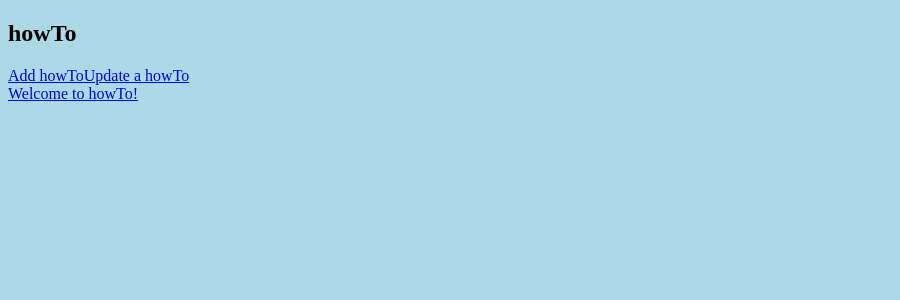
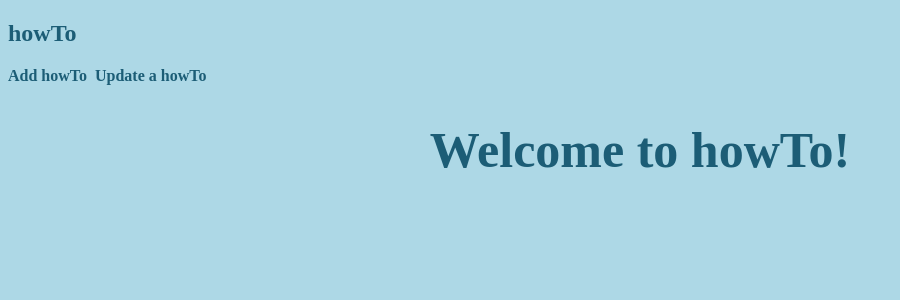
Before and after one commit to Build-How-To/Front-End, a React (Create React App) app: page /home in a window 1280 px wide. Shown: the top 300 px of the page, without its empty margins (0-900 px from the left). Built offline with nearby package versions, Linux system fonts and the light colour scheme; no server answers; sample sign-in values are in the browser's storage.

Commit message:
update styling

```diff
--- a/src/App.css
+++ b/src/App.css
@@ -1,16 +1,52 @@
-.login {
-  background-color: lightblue;
-}
 
-.form-login{
-  background-color: lightblue;
-}
 
-.signup {
-  background-color: lightblue;
-  height:500px;
 
-}
 body{
   background-color: lightblue;
 }
+.home-wrapper{
+  margin-top: 36px;
+  display: flex;
+  flex-wrap: wrap;
+  justify-content: center;
+}
+.howto-Nav{
+  text-decoration: none;
+}
+
+.home-wrapper h2{
+  color: #1c5d76;
+}
+.home-link{
+  text-decoration: none;
+  color: #1c5d76;
+  font-weight: bold;
+  font-size:50px;
+
+}
+
+.howTo-card {
+  display:flex;
+  border: 1 px solid gray;
+  text-decoration: none;
+
+}
+.howto-list-wrapper {
+  margin-top: 36px;
+  display: flex;
+  flex-wrap: wrap;
+  justify-content: center;
+}
+.howto-list-title a {
+  text-decoration: none;
+}
+
+.howTo-header {
+  color:  #1c5d76;
+}
+.nav-links a {
+  text-decoration: none;
+  color: #1c5d76;
+  font-weight: bold;
+  margin-right: 8px;
+}
--- a/src/App.js
+++ b/src/App.js
@@ -52,12 +52,13 @@ const App = (props) => {
         <HowToFormContext.Provider value ={{howToList, setHowToList}}>
       <Router>
       <nav>
-        <h1>howTo</h1>
-        <div>
+        <h1 className="howTo-header">howTo</h1>
+        <div className="nav-links">
           <NavLink exact to="/addhowtoform">Add howTo</NavLink>
           <NavLink exact to="/updatehowtoform">Update a howTo</NavLink>
         </div>
       </nav>
+
           <Route exact path="/login" render={props =><Login2 {...props }/>} />
           <Route exact path="/signup" component={Signup} />
           <Route exact path="/logout" component={Logout} />
--- a/src/components/Home.js
+++ b/src/components/Home.js
@@ -9,8 +9,8 @@ const Home =(props) =>{
         props.history.push('/howtolist');
     };
     return(
-        <div>
-            <Link to ="/howtolist">Welcome to howTo!</Link>
+        <div className="home-wrapper">
+            <Link className="home-link" to ="/howtolist">Welcome to howTo!</Link>
 
         </div>
     )
--- a/src/components/HowTo/HowToCard.js
+++ b/src/components/HowTo/HowToCard.js
@@ -24,15 +24,10 @@ const HowToCard = props =>{
     }
 
 
-    // useEffect(()=> {
-    //     axiosWithAuth()
-    //     .get('/')
-    //     .then
-    //     .catch
-    // })
+
     return (
         <div>
-            <h2>Title:{guide.title}</h2>
+            <h2 className="howto-list-title">{guide.title}</h2>
             <h2>Description:{guide.description}</h2>
              {/* <button onClick={handleClick}>Edit</button>
              <button onClick={handleClick}>Delete</button>  */}
--- a/src/components/HowTo/HowToList.js
+++ b/src/components/HowTo/HowToList.js
@@ -7,11 +7,11 @@ const HowToList = props =>{
     const { howToList } =useContext(HowToContext)
     console.log('from the howto context', howToList)
     return (
-        <div>
+        <div className="howto-list-wrapper">
             {howToList.map(howTo => (
-                <div key={howTo.id}>
+                <div className="howTo-card" key={howTo.id}>
                     <NavLink exact to={`/howtocard/${howTo.id}`}>
-                    <h1>Title: {howTo.title}</h1>
+                    <h1>{howTo.title}</h1>
                     {/* <p>Description: {howTo.description}</p> */}
                     <p>Category: {howTo.category}</p>
                     <p>Difficulty: {howTo.difficulty}</p>
```
